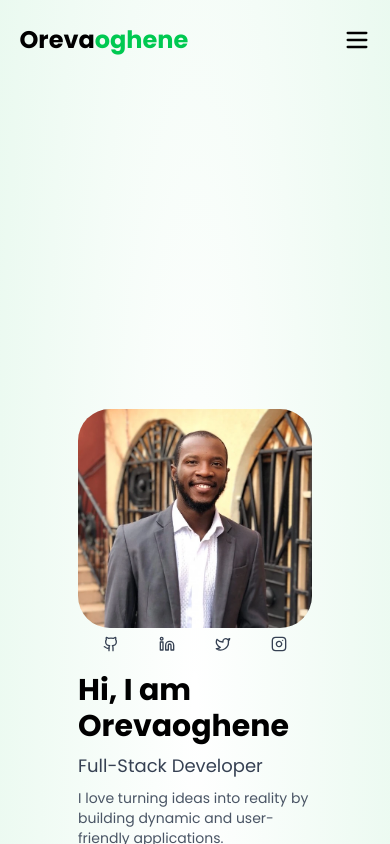
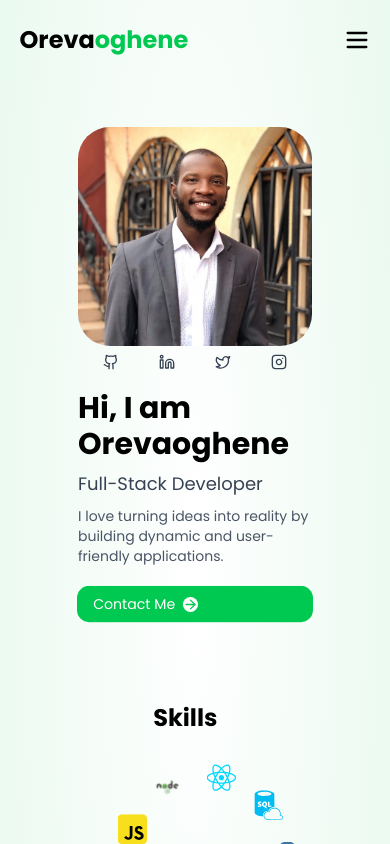
Before and after one commit to Orevaoghene-Ekwa/Portfolio, a React (Vite) app in the folder frontend/: page / in a window 390 px wide. Shown: the top 844 px of the page. Built offline with nearby package versions, Linux system fonts and the light colour scheme.

Commit message:
made ui changes

```diff
--- a/frontend/src/components/Navbar.jsx
+++ b/frontend/src/components/Navbar.jsx
@@ -26,7 +26,7 @@ const Navbar = () => {
           )}
         </div>
 
-        <div className={`menuDrop ${isOpen ? (blur ? 'top-16 backdrop-blur-md': 'top-16') : 'top-[-100%]'}`}>
+        <div className={`menuDrop ${isOpen ? (blur ? 'fixed z-50 top-16 backdrop-blur-md inset-0': 'top-16') : 'top-[-100%]'}`}>
           <ul className="menu">
             <li><Link to="/" onClick={toggleMenu}>Home</Link></li>
             <li><Link to="/projects" onClick={toggleMenu}>Projects</Link></li>
--- a/frontend/src/components/Skills.jsx
+++ b/frontend/src/components/Skills.jsx
@@ -24,7 +24,7 @@ const Skills = () => {
   }, []);
 
   return (
-    <div className="flex flex-col md:flex-row md:gap-35 justify-center items-center w-[95vw] mb-15">
+    <div className="flex flex-col md:flex-row md:gap-35 md:mt-[10%] justify-center items-center w-[95vw] mb-15">
       <h3 className="text-2xl md:text-3xl mt-15 md:mt-0 font-bold mb-10 md:mb-0">
         Skills
       </h3>
--- a/frontend/src/index.css
+++ b/frontend/src/index.css
@@ -18,7 +18,7 @@
     @apply flex justify-between items-center h-20 w-[90%] mx-auto;
 
     & .menuDrop {
-      @apply md:static absolute  min-h-screen md:w-auto w-full flex px-5 transition-all duration-300 ease-in-out overflow-hidden
+      @apply md:static absolute  min-h-screen left-[0] top-[-100%] md:w-auto w-full flex px-5 transition-all duration-300 ease-in-out overflow-hidden
     }
 
     & .menu {
@@ -39,7 +39,7 @@
   }
 
   .hero {
-    @apply flex flex-col-reverse md:flex-row w-[60%] min-h-screen md:gap-20 mx-auto items-center;
+    @apply flex flex-col-reverse md:flex-row w-[60%] md:mt-[15%] md:gap-20 mx-auto;
 
     & .intro {
       @apply flex flex-col my-5 md:my-0 md:max-w-[40%];
@@ -62,7 +62,7 @@
     }
 
     & .HeroImg {
-      @apply rounded-4xl w-70 md:mt-0;
+      @apply rounded-4xl w-70 mt-[20%] md:mt-0;
     }
 
 
```
